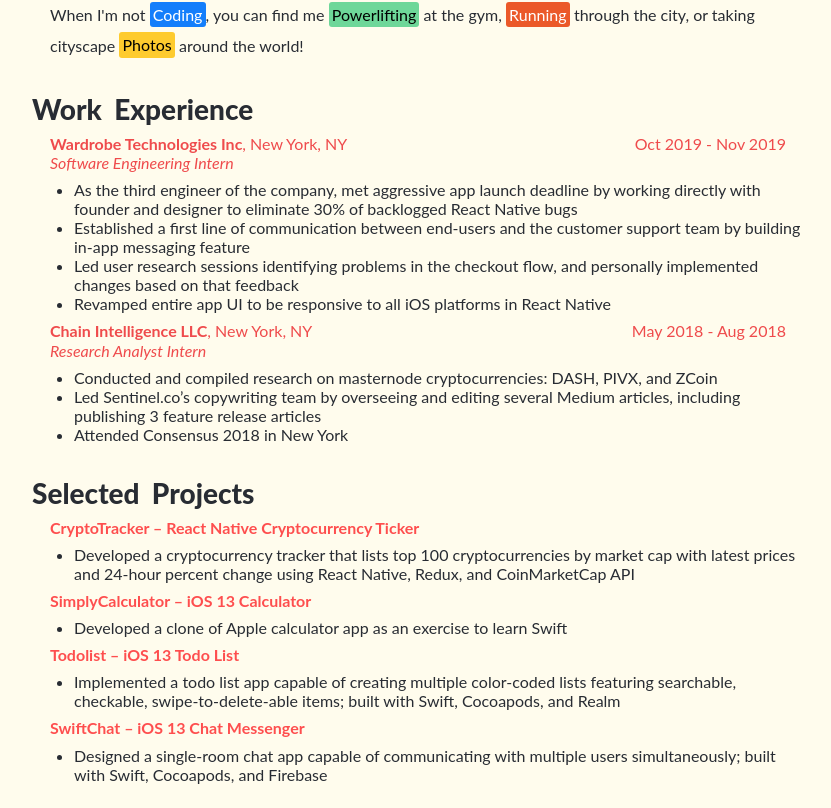
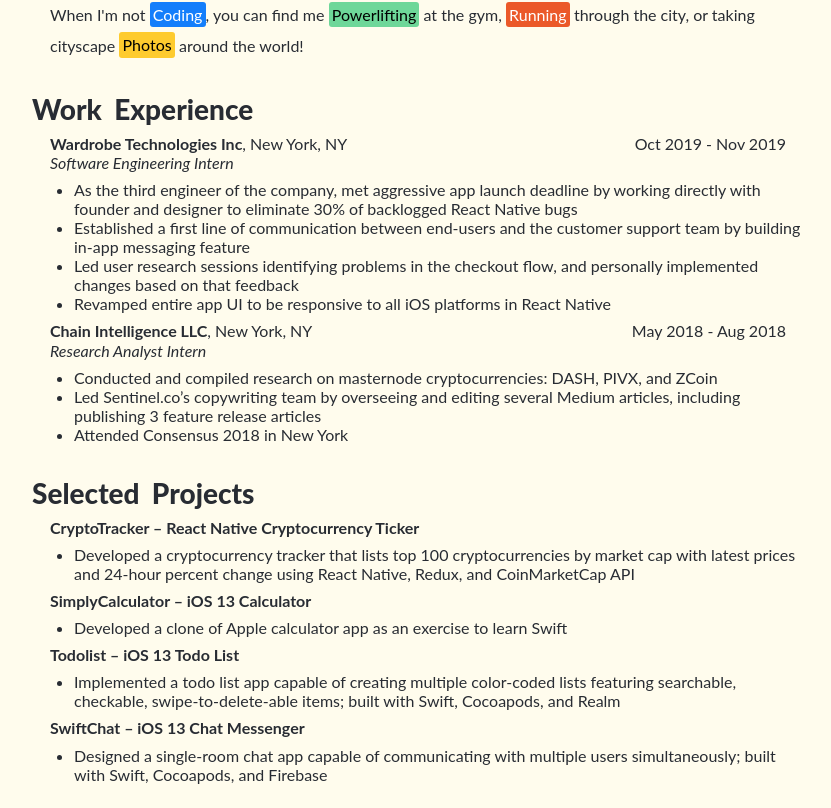
Before and after one commit to injeyhwang/injeyhwang.github.io, a React (Create React App) app: page / in a window 1280 px wide. Shown: the part 812-1620 px from the top of the page, without its empty margins (222-1053 px from the left). Built offline with nearby package versions, Linux system fonts and the light colour scheme.

Commit message:
removed pulsing and added glow on hover

```diff
--- a/src/components/SectionBlock.js
+++ b/src/components/SectionBlock.js
@@ -10,11 +10,11 @@
     subTitle,
     rightJustified = null
   ) => (
-    <p className='title pulsate'>
+    <p className='title title-hover'>
       <span className='leftAlign'>
         <b>
           {mainTitleLink ? (
-            <a className='title pulsate' href={mainTitleLink}>
+            <a className='title link' href={mainTitleLink}>
               {mainTitle}
             </a>
           ) : (
--- a/src/styles/block.css
+++ b/src/styles/block.css
@@ -8,22 +8,13 @@
 
 .title {
   color: inherit;
-  text-decoration: none;
   transition: color 0.25s ease-out;
 }
 
-.pulsate {
-  animation: pulse 15s infinite;
+.link {
+  text-decoration: none;
 }
 
-@keyframes pulse {
-  0% {
-    color: inherit;
-  }
-  50% {
-    color: #FF4E4E;
-  }
-  100% {
-    color: inherit;
-  }
+.title-hover:hover {
+  color: #FF4E4E;
 }
```
